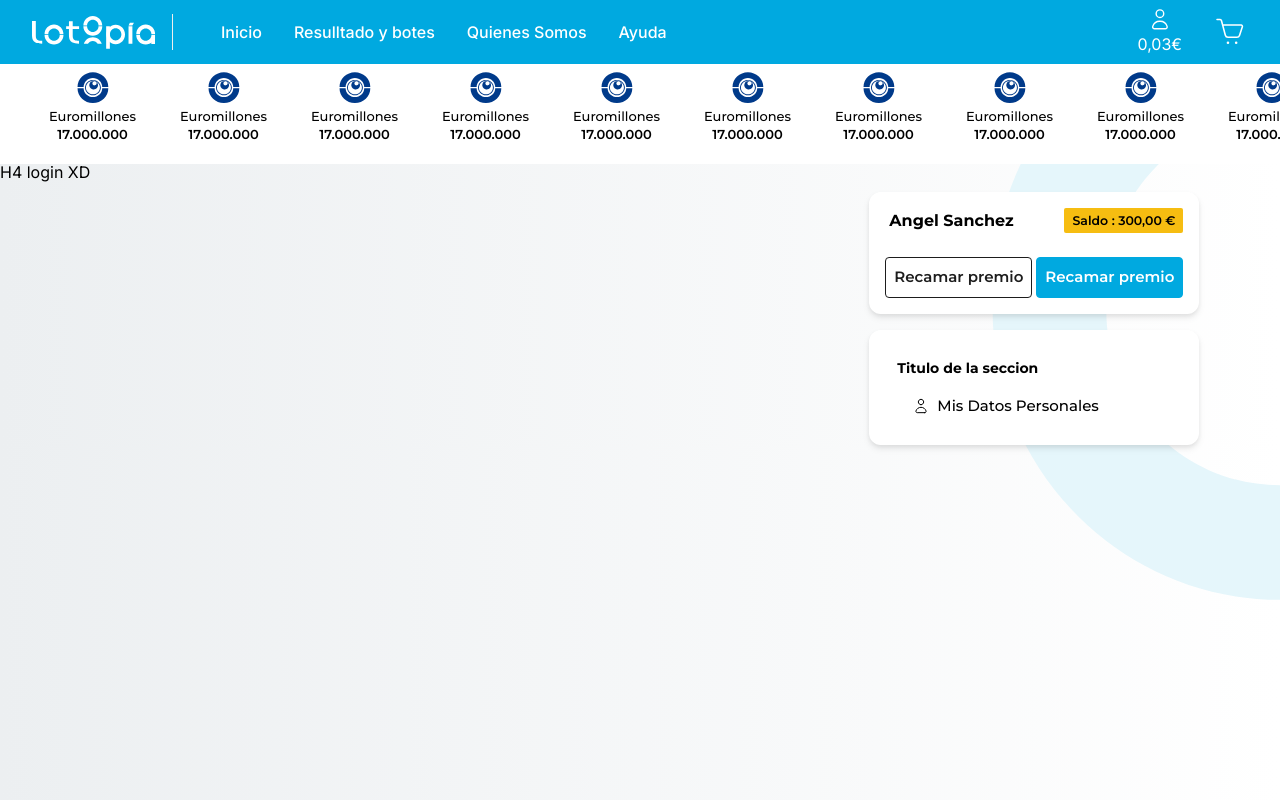
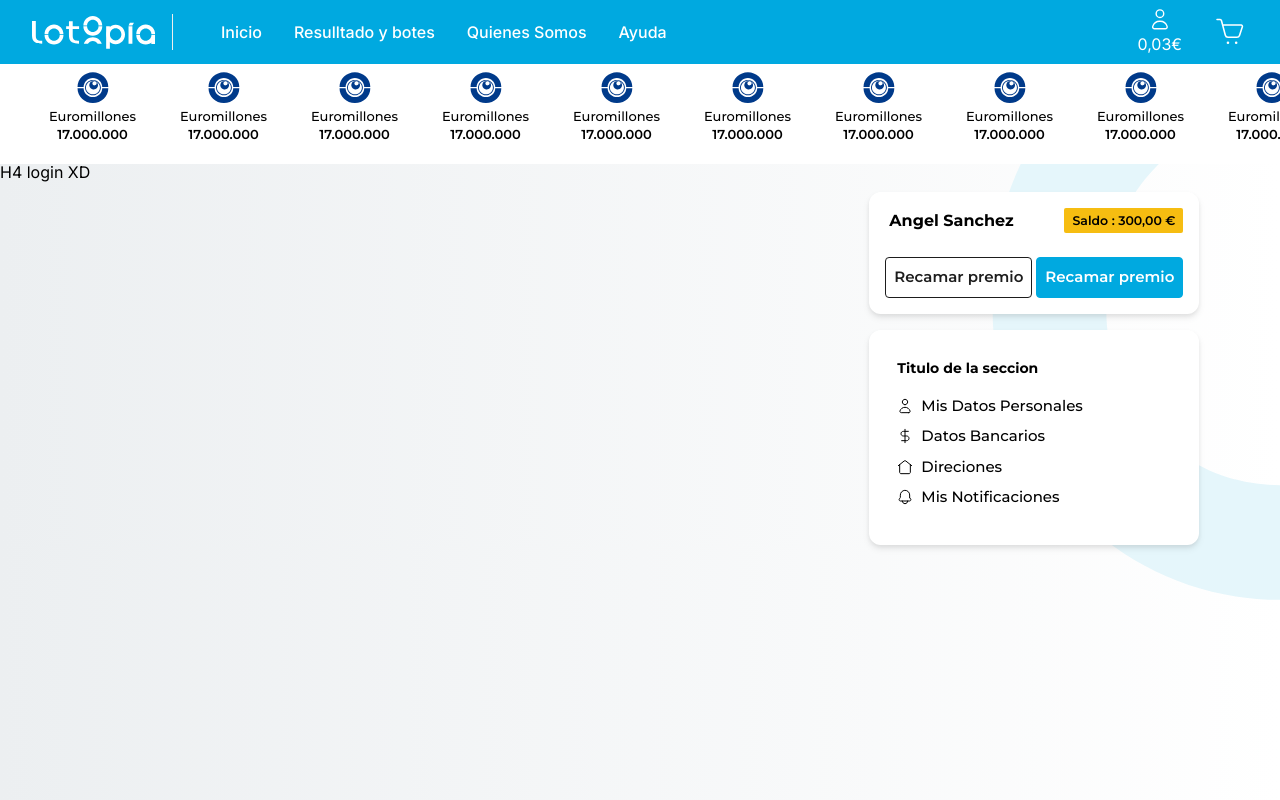
Before and after one commit to angeleesc/pulpo-line-challenger-2, a Next.js app: page /login in a window 1280 px wide. Built offline with nearby package versions, Linux system fonts and the light colour scheme.

Commit message:
primera notificaion

```diff
--- a/src/app/component/aside-menu/AsideMenu.tsx
+++ b/src/app/component/aside-menu/AsideMenu.tsx
@@ -6,6 +6,9 @@ import AsideLink from "../links/aside-link/AsideLink";
 import User from "../icons/User";
 import ShoppingCart from "../icons/ShoppingCart";
 import Avatar from "../icons/Avatar";
+import Dollar from "../icons/Dollar";
+import Bell from "../icons/Bell";
+import Home from "../icons/Home";
 
 export default function AsideMenu() {
   return (
@@ -37,6 +40,15 @@ export default function AsideMenu() {
             <AsideLink href={"/login"} icon={<Avatar />}>
             Mis Datos Personales
             </AsideLink>
+            <AsideLink href={"/login"} icon={<Dollar />}>
+            Datos Bancarios
+            </AsideLink>
+            <AsideLink href={"/login"} icon={<Home />}>
+            Direciones
+            </AsideLink>
+            <AsideLink href={"/login"} icon={<Bell />}>
+            Mis Notificaciones
+            </AsideLink>
           </ul>
         </div>
       </div>
--- a/src/app/component/aside-menu/aside-menu.css
+++ b/src/app/component/aside-menu/aside-menu.css
@@ -9,7 +9,7 @@
     }
 
     .aside-link{
-        @apply font-montserrat font-medium flex items-center mx-4;
+        @apply font-montserrat font-medium flex items-center my-2;
         font-size: 15px;
 
         &:first-child{
--- /dev/null
+++ b/src/app/component/icons/Bell.tsx
@@ -0,0 +1,26 @@
+import React from "react";
+
+export default function Bell() {
+  return (
+    <svg
+      width="16"
+      height="16"
+      viewBox="0 0 16 16"
+      fill="none"
+      xmlns="http://www.w3.org/2000/svg"
+    >
+      <path
+        d="M12.8133 8.84669L13.5999 9.83336C13.7569 10.0294 13.8553 10.2658 13.8838 10.5153C13.9123 10.7648 13.8698 11.0173 13.7611 11.2437C13.6525 11.4701 13.4821 11.6612 13.2695 11.795C13.057 11.9288 12.8111 11.9999 12.5599 12H3.43992C3.18879 11.9999 2.94282 11.9288 2.73031 11.795C2.5178 11.6612 2.3474 11.4701 2.23873 11.2437C2.13005 11.0173 2.08753 10.7648 2.11605 10.5153C2.14457 10.2658 2.24297 10.0294 2.39992 9.83336L3.18659 8.84669C3.2807 8.7294 3.33238 8.58374 3.33326 8.43336V6.19336C3.3157 4.95706 3.7759 3.76166 4.61794 2.85628C5.45999 1.95089 6.61892 1.40536 7.85326 1.33336C8.47832 1.31371 9.10096 1.41989 9.68419 1.64559C10.2674 1.8713 10.7993 2.21193 11.2483 2.64724C11.6973 3.08255 12.0542 3.60367 12.2979 4.17963C12.5415 4.75559 12.6669 5.37465 12.6666 6.00003V8.43336C12.6675 8.58374 12.7191 8.7294 12.8133 8.84669V8.84669Z"
+        stroke="black"
+        stroke-linecap="round"
+        stroke-linejoin="round"
+      />
+      <path
+        d="M10.6668 12C10.6668 12.7072 10.3859 13.3855 9.88578 13.8856C9.38568 14.3857 8.70741 14.6667 8.00016 14.6667C7.29292 14.6667 6.61464 14.3857 6.11454 13.8856C5.61445 13.3855 5.3335 12.7072 5.3335 12"
+        stroke="black"
+        stroke-linecap="round"
+        stroke-linejoin="round"
+      />
+    </svg>
+  );
+}
--- /dev/null
+++ b/src/app/component/icons/Dollar.tsx
@@ -0,0 +1,26 @@
+import React from "react";
+
+export default function Dollar() {
+  return (
+    <svg
+      width="16"
+      height="16"
+      viewBox="0 0 16 16"
+      fill="none"
+      xmlns="http://www.w3.org/2000/svg"
+    >
+      <path
+        d="M8 1.33331V14.6666"
+        stroke="black"
+        stroke-linecap="round"
+        stroke-linejoin="round"
+      />
+      <path
+        d="M11.3333 3.33331H6.33333C5.71449 3.33331 5.121 3.57915 4.68342 4.01673C4.24583 4.45432 4 5.04781 4 5.66665V5.66665C4 6.28548 4.24583 6.87898 4.68342 7.31656C5.121 7.75415 5.71449 7.99998 6.33333 7.99998H9.66667C10.2855 7.99998 10.879 8.24581 11.3166 8.6834C11.7542 9.12098 12 9.71447 12 10.3333C12 10.9522 11.7542 11.5456 11.3166 11.9832C10.879 12.4208 10.2855 12.6666 9.66667 12.6666H4.66667"
+        stroke="black"
+        stroke-linecap="round"
+        stroke-linejoin="round"
+      />
+    </svg>
+  );
+}
--- /dev/null
+++ b/src/app/component/icons/Home.tsx
@@ -0,0 +1,26 @@
+import React from "react";
+
+export default function Home() {
+  return (
+    <svg
+      width="16"
+      height="16"
+      viewBox="0 0 16 16"
+      fill="none"
+      xmlns="http://www.w3.org/2000/svg"
+    >
+      <path
+        d="M1.3335 6.66669L7.16683 2.00002C7.40331 1.81068 7.69722 1.70752 8.00016 1.70752C8.3031 1.70752 8.59701 1.81068 8.8335 2.00002L14.6668 6.66669"
+        stroke="black"
+        stroke-linecap="round"
+        stroke-linejoin="round"
+      />
+      <path
+        d="M2.6665 5.66669V13.3334C2.6665 13.687 2.80698 14.0261 3.05703 14.2762C3.30708 14.5262 3.64622 14.6667 3.99984 14.6667H11.9998C12.3535 14.6667 12.6926 14.5262 12.9426 14.2762C13.1927 14.0261 13.3332 13.687 13.3332 13.3334V5.66669"
+        stroke="black"
+        stroke-linecap="round"
+        stroke-linejoin="round"
+      />
+    </svg>
+  );
+}
```
